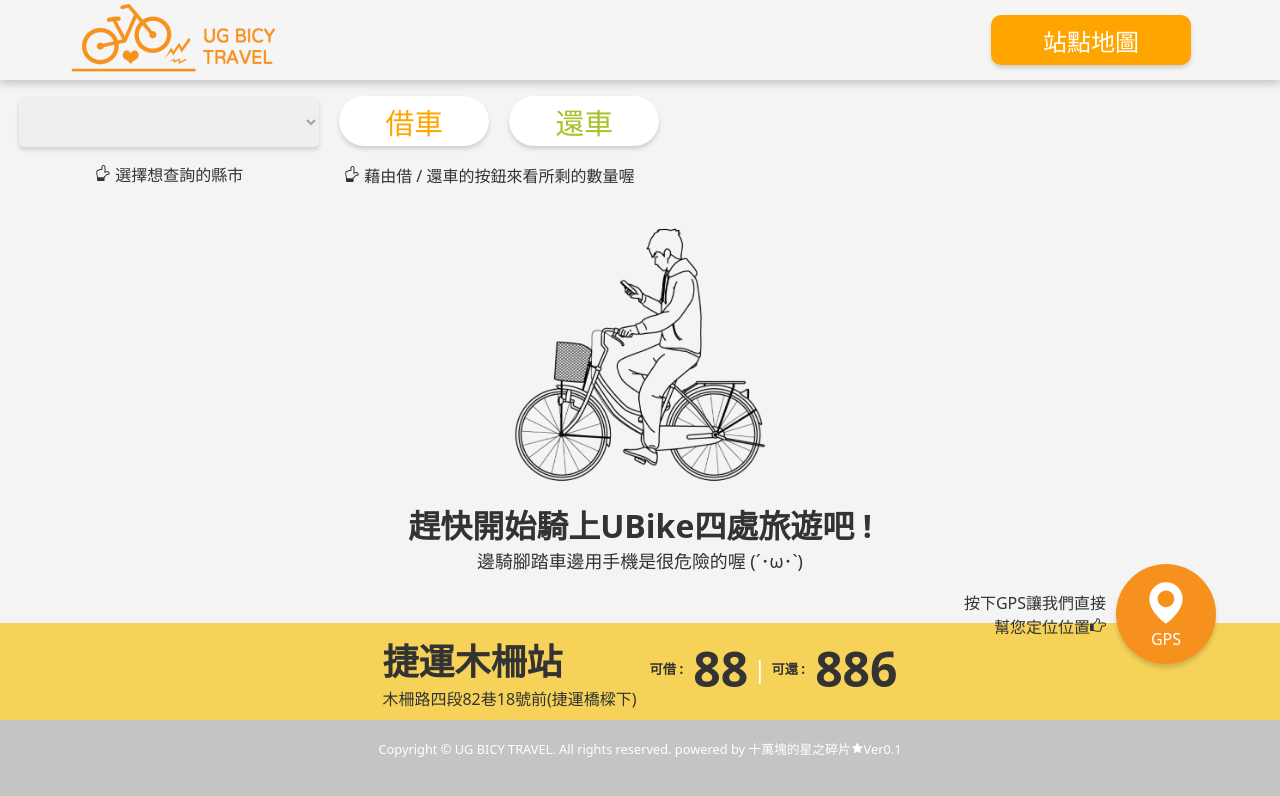
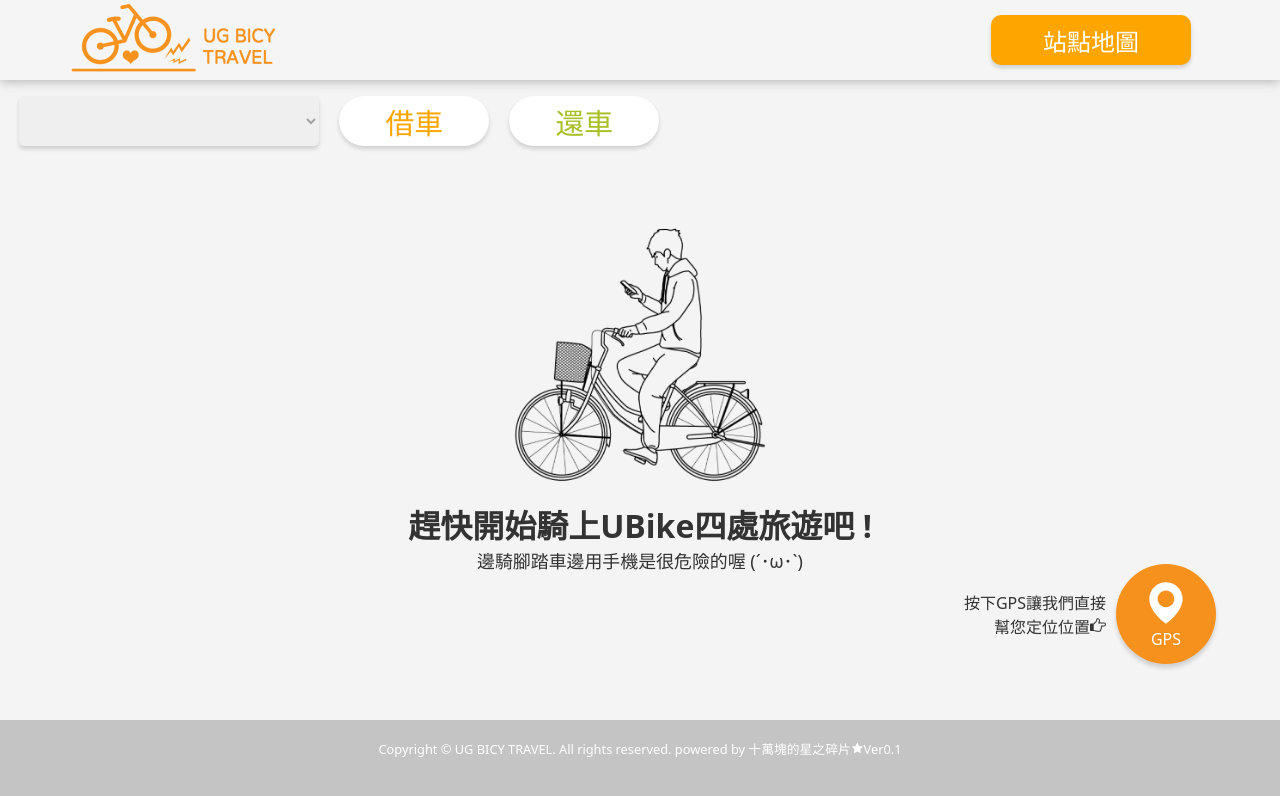
Before and after one commit to daydaychao/2021-F2E-Week2, a Vue app: page /2021-F2E-Week2/error in a window 1280 px wide. Both pictures are taken after a click on the element 173 px from the left and 40 px from the top of the page. Shown: the top 796 px of the page. Built offline with nearby package versions, Linux system fonts and the light colour scheme.

Commit message:
fix: 🐛 select / gps map

```diff
--- a/src/api/bike.tsx
+++ b/src/api/bike.tsx
@@ -28,37 +28,37 @@
 function narrowingBikeStations(item: TypeBikeStation) {
   return {
     StationUID: item.StationUID,
-    StationID: item.StationUID,
-    AuthorityID: item.StationUID,
+    // StationID: item.StationUID,
+    // AuthorityID: item.StationUID,
     StationName: {
       Zh_tw: item.StationName.Zh_tw,
-      En: item.StationName.En
+      // En: item.StationName.En
     },
     StationPosition: {
       PositionLon: item.StationPosition.PositionLon,
       PositionLat: item.StationPosition.PositionLat,
-      GeoHash: item.StationPosition.GeoHash
+      // GeoHash: item.StationPosition.GeoHash
     },
     StationAddress: {
       Zh_tw: item.StationAddress.Zh_tw,
-      En: item.StationAddress.En
+      // En: item.StationAddress.En
     },
-    BikesCapacity: item.BikesCapacity,
-    ServiceType: item.ServiceType,
-    SrcUpdateTime: item.SrcUpdateTime,
-    UpdateTime: item.UpdateTime
+    // BikesCapacity: item.BikesCapacity,
+    // ServiceType: item.ServiceType,
+    // SrcUpdateTime: item.SrcUpdateTime,
+    // UpdateTime: item.UpdateTime
   }
 }
 function narrowingTypeBikeAvailability(item: TypeBikeAvailability) {
   return {
     StationUID: item.StationUID,
-    StationID: item.StationID,
+    // StationID: item.StationID,
     ServiceStatus: item.ServiceStatus,
     ServiceType: item.ServiceType,
     AvailableRentBikes: item.AvailableRentBikes,
     AvailableReturnBikes: item.AvailableReturnBikes,
-    SrcUpdateTime: item.SrcUpdateTime,
-    UpdateTime: item.UpdateTime
+    // SrcUpdateTime: item.SrcUpdateTime,
+    // UpdateTime: item.UpdateTime
   }
 }
 function narrowingTypeCyclingShape(item: TypeCyclingShape) {
@@ -93,8 +93,8 @@
 }
 // const filter = '?$filter=Picture%2FPictureUrl1%20ne%20null%20&$format=JSON'
 export const Bike = {
-  getStationByCityName: (cityName: keyof typeof stationCN, lat: number, lon: number) => GET(`${urlBikeStation}${cityName}?$spatialFilter=nearby(${lat},${lon},${100})`, narrowingBikeStations),
-  getAvailabilityCityName: (cityName: keyof typeof stationCN) => GET(`${urlAvailability}${cityName}`, narrowingTypeBikeAvailability),
+  getStationByCityName: (cityName: keyof typeof stationCN, lat?: number, lon?: number) => GET(`${urlBikeStation}${cityName}?$top=30`, narrowingBikeStations),
+  getAvailabilityCityName: (cityName: keyof typeof stationCN) => GET(`${urlAvailability}${cityName}?$top=30`, narrowingTypeBikeAvailability),
   getCyclingShapeByCityName: (cityName: keyof typeof cyclingCN) => GET(`${urlCyclingShape}${cityName}`, narrowingTypeCyclingShape),
   getNearByStation: (lat: number, lon: number) => GET(`${urlNearByStation}?$spatialFilter=nearby(${lat},${lon},${500})`, narrowingBikeStations),
   getNearByAvailability: (lat: number, lon: number) => GET(`${urlNearByAvailability}?$spatialFilter=nearby(${lat},${lon},${500})`, narrowingTypeBikeAvailability)
--- a/src/components/GPS.vue
+++ b/src/components/GPS.vue
@@ -1,13 +1,24 @@
 <script setup lang="ts">
 import { useBikeStore } from '@/stores/bike'
+
 const bikeStore = useBikeStore()
+const emit = defineEmits(['GpsEvent'])
 
 // 自行車站可選擇城市
-function getGPS() {
-  if (!navigator.geolocation) alert('抓不到您的GPS資料')
-  navigator.geolocation.getCurrentPosition(function (location) {
-    console.log('你的gps', location.coords.latitude, location.coords.longitude)
-    bikeStore.setLocation(location.coords.latitude, location.coords.longitude);
+async function getGPS() {
+  console.log('getGPS')
+  if (!navigator.geolocation) {
+    alert('抓不到您的GPS資料')
+    bikeStore.setLocation(0, 0)
+  }
+  await navigator.geolocation.getCurrentPosition(function (location) {
+    // console.log('你的gps', location.coords.latitude, location.coords.longitude)
+    // bikeStore.setLocation(location.coords.latitude, location.coords.longitude)
+
+    //test
+    bikeStore.setLocation(22.6037664, 120.3010409)
+    console.log('location', bikeStore.userLocation[0], bikeStore.userLocation[1])
+    emit('GpsEvent')
   })
 }
 </script>
@@ -15,12 +26,13 @@
 <template>
   <section class="GPS">
     <article>
-      按下GPS讓我們直接<br />幫您定位位置<svg xmlns="http://www.w3.org/2000/svg" xmlns:xlink="http://www.w3.org/1999/xlink" aria-hidden="true" role="img" width="1em" height="1em" preserveAspectRatio="xMidYMid meet" viewBox="0 0 1200 1200">
-        <path
-          d="M0 972.138V556.629c2.192-43.973 37.788-75.724 76.898-76.252h186.106c53.196-40.854 90.897-97.554 142.165-138.611c18.094-14.432 32.095-30.479 42.003-48.142c32.214-63.281 12.695-136.954 58.481-187.399c92.008-39.482 202.231 15.751 233.279 102.423c24.405 70.78 8.052 141.366-22.294 203.877c109.856-.182 219.71.708 329.563 1.292c89.434 6.678 153.202 66.892 153.797 152.504c-.244 86.275-74.623 149.017-153.797 150.565h-129.24c-4.308 25.417-12.709 48.465-25.202 69.144c7.239 53.145-9.327 105.247-41.356 142.812c-17.576 306.75-419.443 124.761-569.952 120.193H76.898C32.617 1046.939.528 1011.445 0 972.138zm277.221 0c120.425 2.591 531.909 184.658 492.407-76.252c43.546-23.471 60.301-86.286 33.603-126.01c40.566-40.005 52.118-90.265 12.925-129.887c38.771 0 77.113-.216 115.023-.646c37.911-.431 76.253-.646 115.024-.646c44.371-.933 75.122-33.487 75.606-72.374c-1.014-45.976-35.914-75.137-75.606-75.606c-150.385-.008-298.632-1.276-438.126-1.292c12.555-100.763 132.769-237.585 10.017-316.963c-19.652-9.652-35.367-13.749-55.896-10.017c-3.446 1.723-5.385 3.447-5.816 5.17c-.431 1.723-1.076 4.523-1.938 8.4c-13.044 79.87-25.221 159.73-87.237 212.601c-68.263 52.343-108.514 134.749-186.752 168.014h-3.231l-.003 415.508z"
-          fill="currentColor"
-        />
-      </svg>
+      <span v-if="!bikeStore.userLocation[0] && !bikeStore.userLocation[1]"
+        >按下GPS讓我們直接<br />幫您定位位置<svg xmlns="http://www.w3.org/2000/svg" xmlns:xlink="http://www.w3.org/1999/xlink" aria-hidden="true" role="img" width="1em" height="1em" preserveAspectRatio="xMidYMid meet" viewBox="0 0 1200 1200">
+          <path
+            d="M0 972.138V556.629c2.192-43.973 37.788-75.724 76.898-76.252h186.106c53.196-40.854 90.897-97.554 142.165-138.611c18.094-14.432 32.095-30.479 42.003-48.142c32.214-63.281 12.695-136.954 58.481-187.399c92.008-39.482 202.231 15.751 233.279 102.423c24.405 70.78 8.052 141.366-22.294 203.877c109.856-.182 219.71.708 329.563 1.292c89.434 6.678 153.202 66.892 153.797 152.504c-.244 86.275-74.623 149.017-153.797 150.565h-129.24c-4.308 25.417-12.709 48.465-25.202 69.144c7.239 53.145-9.327 105.247-41.356 142.812c-17.576 306.75-419.443 124.761-569.952 120.193H76.898C32.617 1046.939.528 1011.445 0 972.138zm277.221 0c120.425 2.591 531.909 184.658 492.407-76.252c43.546-23.471 60.301-86.286 33.603-126.01c40.566-40.005 52.118-90.265 12.925-129.887c38.771 0 77.113-.216 115.023-.646c37.911-.431 76.253-.646 115.024-.646c44.371-.933 75.122-33.487 75.606-72.374c-1.014-45.976-35.914-75.137-75.606-75.606c-150.385-.008-298.632-1.276-438.126-1.292c12.555-100.763 132.769-237.585 10.017-316.963c-19.652-9.652-35.367-13.749-55.896-10.017c-3.446 1.723-5.385 3.447-5.816 5.17c-.431 1.723-1.076 4.523-1.938 8.4c-13.044 79.87-25.221 159.73-87.237 212.601c-68.263 52.343-108.514 134.749-186.752 168.014h-3.231l-.003 415.508z"
+            fill="currentColor"
+          /></svg
+      ></span>
     </article>
     <article class="GPS_circle" @click="getGPS()">
       <svg xmlns="http://www.w3.org/2000/svg" xmlns:xlink="http://www.w3.org/1999/xlink" aria-hidden="true" role="img" preserveAspectRatio="xMidYMid meet" viewBox="0 0 24 24"><path d="M12 2C7.589 2 4 5.589 4 9.995C3.971 16.44 11.696 21.784 12 22c0 0 8.029-5.56 8-12c0-4.411-3.589-8-8-8zm0 12c-2.21 0-4-1.79-4-4s1.79-4 4-4s4 1.79 4 4s-1.79 4-4 4z" fill="white" /></svg>GPS
--- a/src/pages/Home.vue
+++ b/src/pages/Home.vue
@@ -1,5 +1,5 @@
 <script setup lang="ts">
-import { ref, reactive, watch } from 'vue'
+import { ref, toRefs, reactive, watch, computed } from 'vue'
 import { useBikeStore } from '@/stores/bike'
 import { StationAndAvailabilityCityNameZhTW, StationAndAvailabilityCityName, CyclingShapeCityName, CyclingShapeCityNameZhTW } from '@/types'
 import { getEnumValues, changeName } from '@/tools/'
@@ -15,8 +15,16 @@
 const selectCity = ref<keyof typeof StationAndAvailabilityCityName>() //select
 
 // 使用者位置
-let lat = bikeStore.userLocation[0]
-let lon = bikeStore.userLocation[1]
+let location = computed(() => bikeStore.userLocation)
+let lat = computed(() => bikeStore.userLocation[0])
+let lon = computed(() => bikeStore.userLocation[0])
+let hasLocation = computed(() => bikeStore.getHasLocation)
+enum MAP_TARGET  {
+  'city',
+  'gps',
+  undefined
+}
+let mapTarget = ref(MAP_TARGET.undefined) // 0:city  1:gps
 
 // 附近的自行車租還資訊
 let nearAvailability = bikeStore.nearAvailability
@@ -42,12 +50,12 @@
 
 // api抓取data
 function getStationData() {
-  if (selectCity.value && lat && lon) bikeStore.getStationData(selectCity.value, lat, lon)
+  if (selectCity.value) bikeStore.getStationData(selectCity.value, lat.value, lon.value)
 }
 function getAvailabilityData() {
   if (selectCity.value) bikeStore.getAvailabilityData(selectCity.value)
 }
-// *不參考縣市資訊，直接抓取位置附近站點
+// 不參考縣市資訊，直接抓取位置附近站點
 function getNearByStationData() {
   if (bikeStore.userLocation) bikeStore.getNearByStationData(bikeStore.userLocation[0], bikeStore.userLocation[1])
 }
@@ -57,25 +65,29 @@
 
 //select打api
 async function handleSelect() {
+  console.log('handleSelect')
   await getStationData()
   await getAvailabilityData()
+  mapTarget.value = MAP_TARGET['city']
 }
 
 async function handleGPS() {
-  // await getStationData();
-  // await getAvailabilityData();
+  console.log('handleGPS')
   await getNearByAvailabilityData()
   await getNearByStationData()
+  mapTarget.value = MAP_TARGET['gps']
 }
+
 
 //資料變更就update
 watch(
-  nearAvailability,
+  () => bikeStore.nearAvailability,
   (oldValue, newValue) => {
     console.log('資料變更就update')
-    updateCurrentByUID(nearAvailability[0].StationUID)
-  },
-  { deep: true }
+    if(!bikeStore.nearAvailability[0]?.StationUID) return
+      updateCurrentByUID(bikeStore.nearAvailability[0].StationUID
+    )},
+  { immediate: true, deep: true }
 )
 
 const isRent = ref(true)
@@ -84,12 +96,12 @@
     case 'rent': //借車
       isRent.value = true
       bikeStore.setIsRent(true)
-      updateCurrentByUID(bikeStore.getSelectedBikeStation.StationUID) //測試用篩選號碼
+      updateCurrentByUID(bikeStore.getSelectedBikeStation.StationUID)
       break
     case 'return': //還車
       isRent.value = false
       bikeStore.setIsRent(false)
-      updateCurrentByUID(bikeStore.getSelectedBikeStation.StationUID) //測試用篩選號碼
+      updateCurrentByUID(bikeStore.getSelectedBikeStation.StationUID)
   }
 }
 
@@ -98,8 +110,15 @@
 
 <template>
   <main class="content">
-    <!-- <h1>{{ msg }}</h1> -->
-    <article v-if="bikeStore.userLocation[0] && bikeStore.userLocation[1]" style="position: absolute; top: 0; left: 0; height: 100%; width: 100%">
+
+  <!-- CITY地圖 -->
+  <article v-if="bikeStore.bikeStations.length > 0 && mapTarget === MAP_TARGET['city']" style="position: absolute; top: 0; left: 0; height: 100%; width: 100%">
+    <!-- GPS地圖 -->..
+      <Map :location="[bikeStore.bikeStations[0].StationPosition.PositionLat, bikeStore.bikeStations[0].StationPosition.PositionLon]" :stations="bikeStore.bikeStations" :availability="bikeStore.bikeAvailability" :isRent="bikeStore.getIsRent" />
+    </article>
+
+    <article v-if="hasLocation && mapTarget === MAP_TARGET['gps']" style="position: absolute; top: 0; left: 0; height: 100%; width: 100%">
+    <!-- GPS地圖 -->
       <Map :location="[bikeStore.userLocation[0], bikeStore.userLocation[1]]" :stations="bikeStore.getNearByStations" :availability="bikeStore.getNearByAvailability" :isRent="bikeStore.getIsRent" />
     </article>
 
@@ -111,7 +130,7 @@
           </option>
         </select>
 
-        <span>
+        <span v-if="!MAP_TARGET">
           <svg xmlns="http://www.w3.org/2000/svg" xmlns:xlink="http://www.w3.org/1999/xlink" aria-hidden="true" role="img" width="1em" height="1em" preserveAspectRatio="xMidYMid meet" viewBox="0 0 1200 1200">
             <path
               d="M227.863 1200h415.508c43.973-2.192 75.725-37.788 76.253-76.898V936.995c40.854-53.196 97.553-90.897 138.61-142.165c14.432-18.094 30.479-32.095 48.142-42.003c63.281-32.214 136.955-12.695 187.399-58.481c39.482-92.008-15.751-202.231-102.423-233.279c-70.78-24.404-141.366-8.051-203.878 22.294c.182-109.856-.708-219.71-1.292-329.564C779.505 64.363 719.291.594 633.679 0c-86.275.244-149.017 74.623-150.565 153.796v129.241c-25.417 4.308-48.465 12.708-69.144 25.202c-53.145-7.24-105.247 9.327-142.811 41.356c-306.751 17.576-124.761 419.443-120.194 569.951v203.555c2.096 44.282 37.59 76.37 76.898 76.899zm0-277.222c-2.591-120.425-184.658-531.908 76.252-492.406c23.47-43.546 86.285-60.301 126.009-33.603c40.005-40.566 90.265-52.118 129.887-12.925c0-38.771.216-77.113.646-115.024s.646-76.252.646-115.024c.933-44.37 33.487-75.122 72.375-75.605c45.975 1.014 75.136 35.914 75.605 75.605c.008 150.385 1.276 298.632 1.292 438.126c100.763-12.555 237.585-132.769 316.963-10.017c9.652 19.652 13.749 35.367 10.017 55.896c-1.724 3.446-3.446 5.385-5.17 5.816c-1.723.431-4.523 1.076-8.4 1.938c-79.87 13.044-159.73 25.221-212.601 87.237c-52.343 68.263-134.749 108.514-168.013 186.752v3.231H227.863z"
@@ -127,7 +146,7 @@
           <button type="button" class="disable_g btn-orange se_btn" @click="switchAvailability('rent')">借車</button>
           <button type="button" class="disable_g btn-green se_btn" @click="switchAvailability('return')">還車</button>
         </div>
-        <span>
+        <span v-if="!MAP_TARGET">
           <svg xmlns="http://www.w3.org/2000/svg" xmlns:xlink="http://www.w3.org/1999/xlink" aria-hidden="true" role="img" width="1em" height="1em" preserveAspectRatio="xMidYMid meet" viewBox="0 0 1200 1200">
             <path
               d="M227.863 1200h415.508c43.973-2.192 75.725-37.788 76.253-76.898V936.995c40.854-53.196 97.553-90.897 138.61-142.165c14.432-18.094 30.479-32.095 48.142-42.003c63.281-32.214 136.955-12.695 187.399-58.481c39.482-92.008-15.751-202.231-102.423-233.279c-70.78-24.404-141.366-8.051-203.878 22.294c.182-109.856-.708-219.71-1.292-329.564C779.505 64.363 719.291.594 633.679 0c-86.275.244-149.017 74.623-150.565 153.796v129.241c-25.417 4.308-48.465 12.708-69.144 25.202c-53.145-7.24-105.247 9.327-142.811 41.356c-306.751 17.576-124.761 419.443-120.194 569.951v203.555c2.096 44.282 37.59 76.37 76.898 76.899zm0-277.222c-2.591-120.425-184.658-531.908 76.252-492.406c23.47-43.546 86.285-60.301 126.009-33.603c40.005-40.566 90.265-52.118 129.887-12.925c0-38.771.216-77.113.646-115.024s.646-76.252.646-115.024c.933-44.37 33.487-75.122 72.375-75.605c45.975 1.014 75.136 35.914 75.605 75.605c.008 150.385 1.276 298.632 1.292 438.126c100.763-12.555 237.585-132.769 316.963-10.017c9.652 19.652 13.749 35.367 10.017 55.896c-1.724 3.446-3.446 5.385-5.17 5.816c-1.723.431-4.523 1.076-8.4 1.938c-79.87 13.044-159.73 25.221-212.601 87.237c-52.343 68.263-134.749 108.514-168.013 186.752v3.231H227.863z"
@@ -140,52 +159,36 @@
     </article>
 
     <article class="map_content">
-      <!--我只是假地圖，請記得把我刪掉-->
-      <!--<img src="@/assets/images/ex_map.jpg" />-->
-      <!--我只是假地圖，請記得把我刪掉-->
-
-     <article class="Homeimg">
+      <article class="Homeimg" v-if="mapTarget == MAP_TARGET.undefined">
         <img src="@/assets/images/home_hurry.png" />
         <h1>趕快開始騎上UBike四處旅遊吧 !</h1>
         <p>邊騎腳踏車邊用手機是很危險的喔 (´･ω･`)</p>
       </article>
 
-      <div @click="handleGPS()">
-        <GPS />
-      </div>
+      <GPS @GpsEvent="handleGPS()" />
     </article>
 
-    <article class="HomeCurrentStation" v-if="currentStation">
+    <!--GPS map yellow info-->
+    <article class="HomeCurrentStation" v-if="bikeStore.getSelectedBikeStation.name != null">
       <div class="StationName">
-        <h2>{{ currentStation.name }}捷運木柵站</h2>
-        <h4>{{ currentStation.address }}木柵路四段82巷18號前(捷運橋樑下)</h4>
+        <h2>{{ bikeStore.getSelectedBikeStation?.name || '請點擊自行車站點' }}</h2>
+        <h4>{{ bikeStore.getSelectedBikeStation?.address }}</h4>
       </div>
       <div class="StationNum">
         <div>
           <h5>可借</h5>
-          <span class="number">{{ currentStation.rent ? currentStation.rent : 88 }}</span>
+          <span class="number">{{ bikeStore.getSelectedBikeStation?.availableRent || 0 }}</span>
         </div>
+
         <span class="line">|</span>
+
         <div>
           <h5>可還</h5>
-          <span class="number">{{ currentStation.return ? currentStation.return : 886 }}</span>
+          <span class="number">{{ bikeStore.getSelectedBikeStation?.availableReturn || 0 }}</span>
         </div>
       </div>
     </article>
   </main>
-
-  <!-- <<<<<<< HEAD -->
-  <article class="HomeCurrentStation" v-if="bikeStore.getSelectedBikeStation.name != null">
-    <div>
-      <h2>{{ bikeStore.getSelectedBikeStation?.name || '請點擊自行車站點' }}</h2>
-      <h4>{{ bikeStore.getSelectedBikeStation?.address }}</h4>
-    </div>
-    <div>
-      可借:
-      <span class="number">{{ bikeStore.getSelectedBikeStation?.availableRent || 0 }}</span>
-      可還:<span class="number">{{ bikeStore.getSelectedBikeStation?.availableReturn || 0 }}</span>
-    </div>
-  </article>
 </template>
 
 <style scoped>
--- a/src/stores/bike.ts
+++ b/src/stores/bike.ts
@@ -20,12 +20,12 @@
   state: () =>
   ({
     loading: false,
-    userLocation: [], //初始值MLD
+    userLocation: [],
     bikeStations: [],
     bikeAvailability: [],
     bikeCyclingShape: [],
     bikeNearByStations: [],
-    bikeNearByAvailability:[],
+    bikeNearByAvailability: [],
     selectedBikeStation: {},
     isRent: true
   } as typeBikeStore),
@@ -67,11 +67,11 @@
     setLocation(latitude: number, longitude: number) {
       this.userLocation = [latitude, longitude]
     },
-    setIsRent(isRent: boolean){
-      this.isRent = isRent;
+    setIsRent(isRent: boolean) {
+      this.isRent = isRent
     },
-    setSelectedBikeStation(stationInfo:any) {
-      this.selectedBikeStation = stationInfo;
+    setSelectedBikeStation(stationInfo: any) {
+      this.selectedBikeStation = stationInfo
     }
   },
 
@@ -83,11 +83,13 @@
         })
       })
     },
+    getUserLocation: (state) => state.userLocation,
     getAvailability: (state) => state.bikeAvailability,
     getCyclingShape: (state) => state.bikeCyclingShape,
     getNearByStations: (state) => state.bikeNearByStations,
     getNearByAvailability: (state) => state.bikeNearByAvailability,
     getSelectedBikeStation: (state) => state.selectedBikeStation,
-    getIsRent: (state) => state.isRent
+    getIsRent: (state) => state.isRent,
+    getHasLocation: (state) => Boolean(state.userLocation[0]),
   },
 })
```
Also changed, not shown: src/pages/Error.vue (+5 -5 lines).
